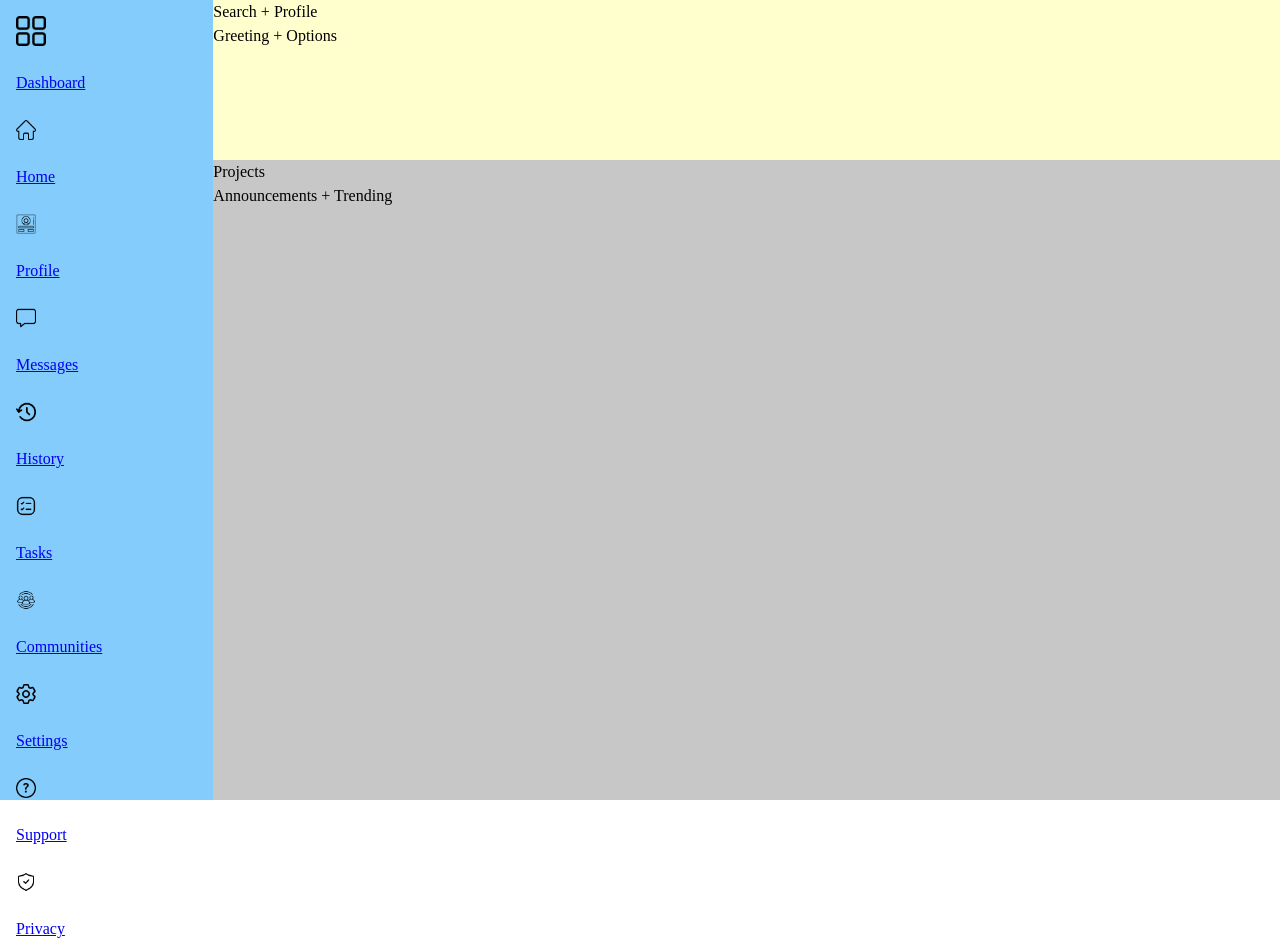
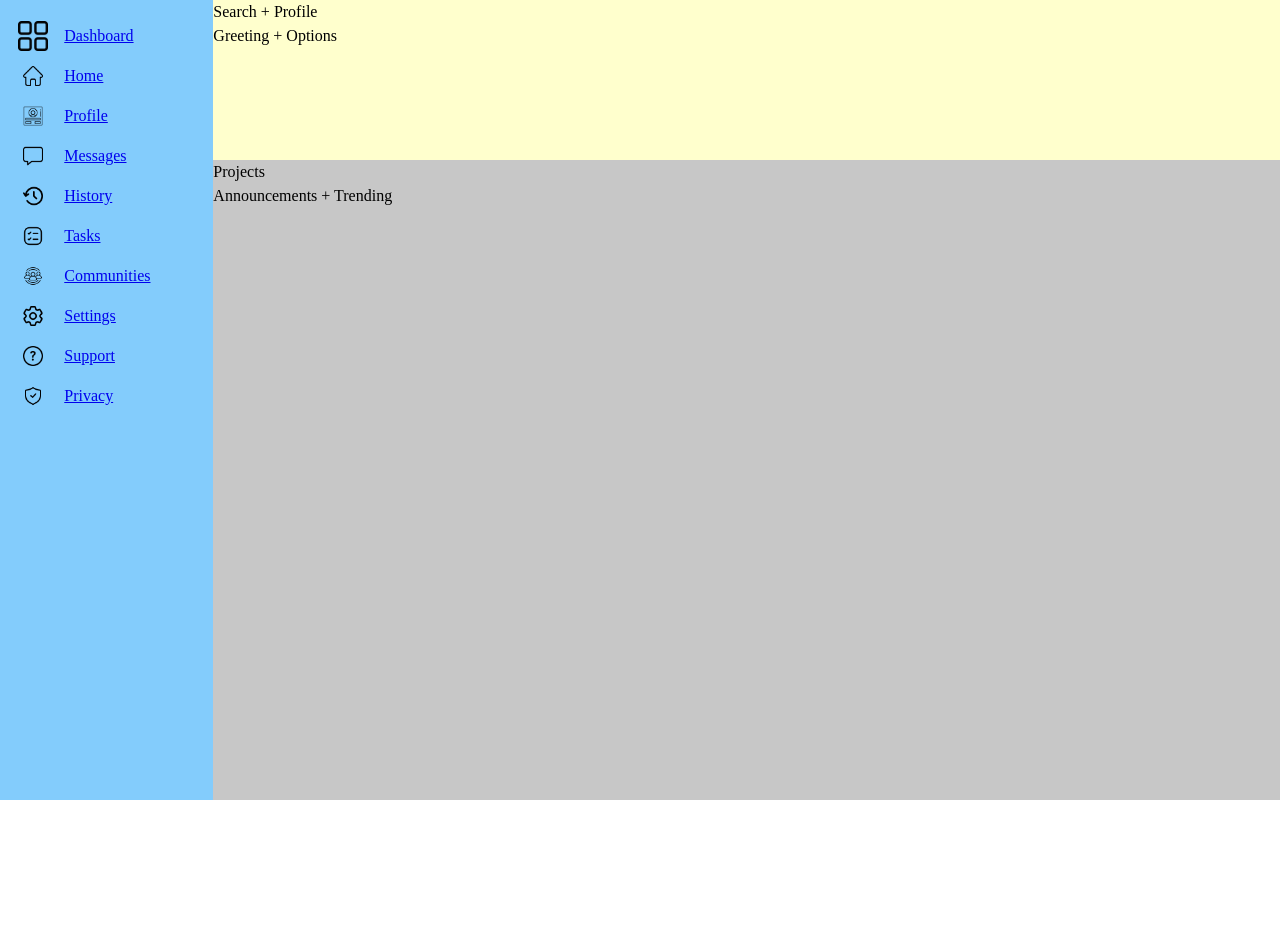
Before and after one commit to lvaqueiroperez/odin-admin-dashboard, a plain HTML site: page index.html in a window 1280 px wide. After the commit the page ends 800 px from the top, so only its background shows below. Drawn offline with Linux system fonts and the light colour scheme.

Commit message:
Structure sidebar content with grid layout

```diff
--- a/styles.css
+++ b/styles.css
@@ -86,6 +86,15 @@ h6 {
 }
 
 /************* MAIN CSS *************/
+ul {
+    display: block;
+    list-style-type: none;
+    margin-block-start: 0;
+    margin-block-end: 0;
+    padding-inline-start: 0;
+    unicode-bidi: isolate;
+}
+
 .mainContainer {
     display: grid;
     grid-template-columns: minmax(200px, 1fr) 5fr;
@@ -98,23 +107,16 @@ h6 {
     background: rgb(131, 204, 252);
     grid-column: 1 / 2;
     grid-row: 1 / -1;
-    display: flex;
-    flex-direction: column;
-    gap: 25px;
     padding: 1em;
+    display: grid;
+    grid-template-columns: 1fr 4fr;
+    align-items: center;
+    column-gap: 15px;
+    grid-auto-rows: 40px;
 }
 
 .sidebarContainer img {
-    display: inline-block;
-}
-
-ul {
-    display: block;
-    list-style-type: none;
-    margin-block-start: 0;
-    margin-block-end: 0;
-    padding-inline-start: 0;
-    unicode-bidi: isolate;
+    place-self: center;
 }
 
 .headerContainer {
```
